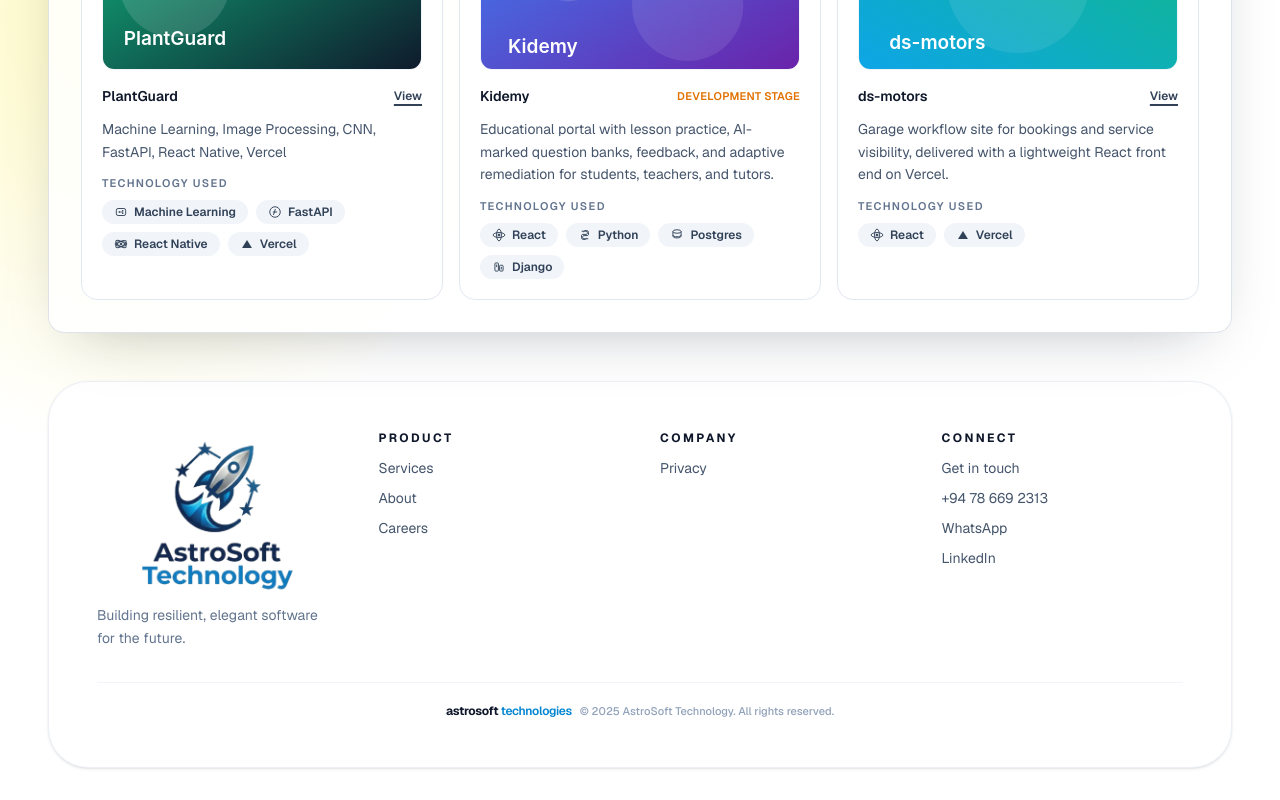
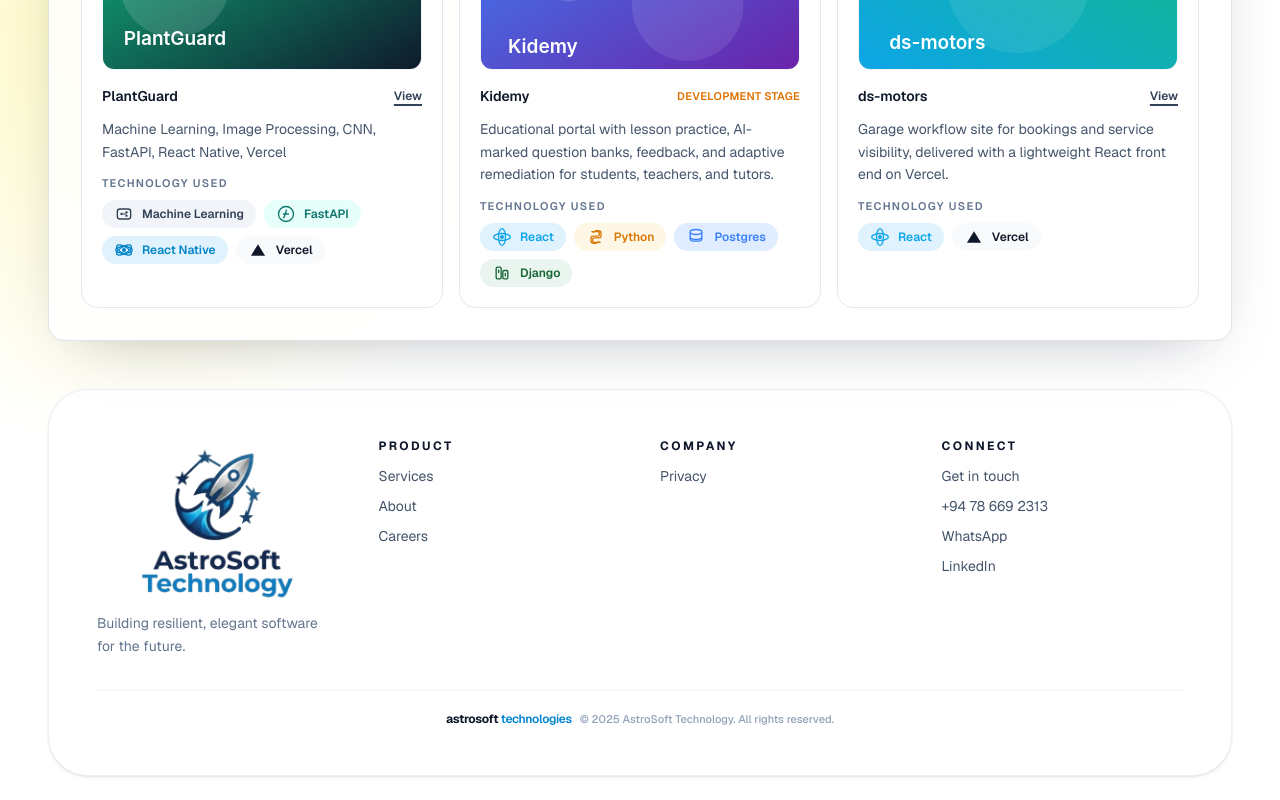
Before and after one commit to AstroSoft-Technology/astrosoft-technology, a Next.js app: page / in a window 1280 px wide. Shown: the part 1794-2594 px from the top of the page. Built offline with nearby package versions, Linux system fonts and the light colour scheme.

Commit message:
Update page.tsx

```diff
--- a/app/page.tsx
+++ b/app/page.tsx
@@ -19,7 +19,7 @@
 
 const techIcons: Record<string, ReactElement> = {
   React: (
-    <svg viewBox="0 0 24 24" className="h-3.5 w-3.5" fill="none">
+    <svg viewBox="0 0 24 24" className="h-5 w-5 shrink-0" fill="none">
       <g stroke="currentColor" strokeWidth="1.6" fill="none">
         <ellipse cx="12" cy="12" rx="10" ry="4.2" />
         <ellipse cx="12" cy="12" rx="4.2" ry="10" />
@@ -28,7 +28,7 @@
     </svg>
   ),
   "React Native": (
-    <svg viewBox="0 0 24 24" className="h-3.5 w-3.5" fill="none">
+    <svg viewBox="0 0 24 24" className="h-5 w-5 shrink-0" fill="none">
       <g stroke="currentColor" strokeWidth="1.6" fill="none">
         <ellipse cx="12" cy="12" rx="10" ry="4.2" />
         <ellipse
@@ -49,8 +49,260 @@
       </g>
     </svg>
   ),
+  "Next.js": (
+    <svg viewBox="0 0 24 24" className="h-5 w-5 shrink-0" fill="none">
+      <circle cx="12" cy="12" r="9" stroke="currentColor" strokeWidth="1.6" />
+      <path
+        d="M8.2 8.2v7.6M10 10l6 6"
+        stroke="currentColor"
+        strokeWidth="1.6"
+        strokeLinecap="round"
+      />
+    </svg>
+  ),
+  Node: (
+    <svg viewBox="0 0 24 24" className="h-5 w-5 shrink-0" fill="none">
+      <path
+        d="M12 3 4 7v10l8 4 8-4V7l-8-4Z"
+        stroke="currentColor"
+        strokeWidth="1.6"
+        fill="none"
+      />
+      <path
+        d="M9 12h6v3l-3 1.5L9 15v-3Z"
+        stroke="currentColor"
+        strokeWidth="1.6"
+        fill="none"
+      />
+    </svg>
+  ),
+  npm: (
+    <svg
+      viewBox="0 0 24 24"
+      className="h-5 w-5 shrink-0"
+      fill="currentColor"
+    >
+      <rect x="3" y="7" width="18" height="10" rx="1.2" />
+      <rect x="6" y="10" width="4" height="4" fill="#fff" />
+      <rect x="12" y="10" width="3" height="4" fill="#fff" />
+      <rect x="12" y="10" width="1" height="4" />
+    </svg>
+  ),
+  Tailwind: (
+    <svg viewBox="0 0 24 24" className="h-5 w-5 shrink-0" fill="none">
+      <path
+        d="M4 12c2-4 6-4 8 0 2 4 6 4 8 0"
+        stroke="currentColor"
+        strokeWidth="1.6"
+        strokeLinecap="round"
+      />
+      <path
+        d="M4 16c2-4 6-4 8 0"
+        stroke="currentColor"
+        strokeWidth="1.6"
+        strokeLinecap="round"
+      />
+    </svg>
+  ),
+  Vue: (
+    <svg viewBox="0 0 24 24" className="h-5 w-5 shrink-0" fill="none">
+      <path
+        d="M3 6h5l4 7 4-7h5l-9 15L3 6Z"
+        stroke="currentColor"
+        strokeWidth="1.6"
+        fill="none"
+      />
+      <path d="M6.5 6 12 15 17.5 6" stroke="currentColor" strokeWidth="1.6" />
+    </svg>
+  ),
+  Angular: (
+    <svg viewBox="0 0 24 24" className="h-5 w-5 shrink-0" fill="none">
+      <path
+        d="M12 3 4 7l2 10 6 4 6-4 2-10-8-4Z"
+        stroke="currentColor"
+        strokeWidth="1.6"
+        fill="none"
+      />
+      <path
+        d="M8.5 14h7L12 7 8.5 14Z"
+        stroke="currentColor"
+        strokeWidth="1.6"
+        fill="none"
+      />
+    </svg>
+  ),
+  PHP: (
+    <svg viewBox="0 0 24 24" className="h-5 w-5 shrink-0" fill="none">
+      <ellipse
+        cx="12"
+        cy="12"
+        rx="9"
+        ry="6"
+        stroke="currentColor"
+        strokeWidth="1.6"
+      />
+      <path
+        d="M7.5 10h2v4h-2m0 0v-4m7 0h2v4h-2m0 0v-4M12 10h2v4h-2v-4Z"
+        stroke="currentColor"
+        strokeWidth="1.6"
+        strokeLinecap="round"
+      />
+    </svg>
+  ),
+  Firebase: (
+    <svg viewBox="0 0 24 24" className="h-5 w-5 shrink-0" fill="none">
+      <path
+        d="m5 18 3-12 3 6 2-4 6 10-14 0Z"
+        stroke="currentColor"
+        strokeWidth="1.6"
+        strokeLinejoin="round"
+        fill="none"
+      />
+    </svg>
+  ),
+  "Google Cloud": (
+    <svg viewBox="0 0 24 24" className="h-5 w-5 shrink-0" fill="none">
+      <path
+        d="M8 16a4 4 0 1 1 0-8c1.2 0 2.3.5 3 1.3a4 4 0 1 1 5 6.7"
+        stroke="currentColor"
+        strokeWidth="1.6"
+      />
+      <path
+        d="M10 16h7"
+        stroke="currentColor"
+        strokeWidth="1.6"
+        strokeLinecap="round"
+      />
+    </svg>
+  ),
+  AWS: (
+    <svg viewBox="0 0 24 24" className="h-5 w-5 shrink-0" fill="none">
+      <path
+        d="M4 14c3 3 13 3 16 0"
+        stroke="currentColor"
+        strokeWidth="1.6"
+        strokeLinecap="round"
+      />
+      <path
+        d="M6 10h3m2 0h3m2 0h3"
+        stroke="currentColor"
+        strokeWidth="1.6"
+        strokeLinecap="round"
+      />
+    </svg>
+  ),
+  Android: (
+    <svg viewBox="0 0 24 24" className="h-5 w-5 shrink-0" fill="none">
+      <rect
+        x="6"
+        y="8"
+        width="12"
+        height="9"
+        rx="2"
+        stroke="currentColor"
+        strokeWidth="1.6"
+      />
+      <path
+        d="M8 7l2-3M16 7l-2-3"
+        stroke="currentColor"
+        strokeWidth="1.6"
+        strokeLinecap="round"
+      />
+      <circle cx="10" cy="11" r="0.8" fill="currentColor" />
+      <circle cx="14" cy="11" r="0.8" fill="currentColor" />
+    </svg>
+  ),
+  HTML5: (
+    <svg viewBox="0 0 24 24" className="h-5 w-5 shrink-0" fill="none">
+      <path
+        d="M5 3h14l-1.5 16L12 21l-5.5-2L5 3Z"
+        stroke="currentColor"
+        strokeWidth="1.6"
+        fill="none"
+      />
+      <path d="M8 7h8M8 11h7M9 15h6" stroke="currentColor" strokeWidth="1.6" />
+    </svg>
+  ),
+  CSS3: (
+    <svg viewBox="0 0 24 24" className="h-5 w-5 shrink-0" fill="none">
+      <path
+        d="M5 3h14l-1.5 16L12 21l-5.5-2L5 3Z"
+        stroke="currentColor"
+        strokeWidth="1.6"
+        fill="none"
+      />
+      <path d="M8 7h8M8 11h8M8 15h7" stroke="currentColor" strokeWidth="1.6" />
+    </svg>
+  ),
+  WordPress: (
+    <svg viewBox="0 0 24 24" className="h-5 w-5 shrink-0" fill="none">
+      <circle cx="12" cy="12" r="9" stroke="currentColor" strokeWidth="1.6" />
+      <path
+        d="M9 8c1 0 2 2 3 6 1 3 2 5 2 5M7 12c0 2 1 4 2 7"
+        stroke="currentColor"
+        strokeWidth="1.6"
+        strokeLinecap="round"
+      />
+    </svg>
+  ),
+  Laravel: (
+    <svg viewBox="0 0 24 24" className="h-5 w-5 shrink-0" fill="none">
+      <path
+        d="M4 8 10 5l4 2-6 3-4-2Zm6 3 4 2 6-3-4-2-6 3Zm0 0v6l4 2v-6l-4-2Z"
+        stroke="currentColor"
+        strokeWidth="1.6"
+        fill="none"
+      />
+    </svg>
+  ),
+  Flutter: (
+    <svg viewBox="0 0 24 24" className="h-5 w-5 shrink-0" fill="none">
+      <path
+        d="m6 14 8-8h4l-12 12 4 0 8-8"
+        stroke="currentColor"
+        strokeWidth="1.6"
+        strokeLinecap="round"
+      />
+    </svg>
+  ),
+  MongoDB: (
+    <svg viewBox="0 0 24 24" className="h-5 w-5 shrink-0" fill="none">
+      <path
+        d="M12 3s5 4 5 10-5 8-5 8-5-2-5-8 5-10 5-10Z"
+        stroke="currentColor"
+        strokeWidth="1.6"
+        fill="none"
+      />
+      <path
+        d="M12 7v10"
+        stroke="currentColor"
+        strokeWidth="1.6"
+        strokeLinecap="round"
+      />
+    </svg>
+  ),
+  MySQL: (
+    <svg viewBox="0 0 24 24" className="h-5 w-5 shrink-0" fill="none">
+      <path
+        d="M6 16c0-3 3-6 6-6s6 3 6 6"
+        stroke="currentColor"
+        strokeWidth="1.6"
+      />
+      <path
+        d="M9 16c0-2 1.5-3 3-3s3 1 3 3"
+        stroke="currentColor"
+        strokeWidth="1.6"
+      />
+      <path
+        d="M3 16h18"
+        stroke="currentColor"
+        strokeWidth="1.6"
+        strokeLinecap="round"
+      />
+    </svg>
+  ),
   Python: (
-    <svg viewBox="0 0 24 24" className="h-3.5 w-3.5" fill="none">
+    <svg viewBox="0 0 24 24" className="h-5 w-5 shrink-0" fill="none">
       <path
         d="M11.5 4.5h3.5a3 3 0 0 1 3 3V11c0 1.1-.9 2-2 2h-6a2 2 0 0 0-2 2v1.5c0 1.1.9 2 2 2H17"
         stroke="currentColor"
@@ -70,7 +322,7 @@
     </svg>
   ),
   Postgres: (
-    <svg viewBox="0 0 24 24" className="h-3.5 w-3.5" fill="none">
+    <svg viewBox="0 0 24 24" className="h-5 w-5 shrink-0" fill="none">
       <ellipse
         cx="12"
         cy="6"
@@ -93,7 +345,7 @@
     </svg>
   ),
   Django: (
-    <svg viewBox="0 0 24 24" className="h-3.5 w-3.5" fill="none">
+    <svg viewBox="0 0 24 24" className="h-5 w-5 shrink-0" fill="none">
       <rect
         x="5"
         y="5"
@@ -127,7 +379,7 @@
     </svg>
   ),
   FastAPI: (
-    <svg viewBox="0 0 24 24" className="h-3.5 w-3.5" fill="none">
+    <svg viewBox="0 0 24 24" className="h-5 w-5 shrink-0" fill="none">
       <circle cx="12" cy="12" r="9" stroke="currentColor" strokeWidth="1.6" />
       <path
         d="M9 12h6m-2.5-4.5-3 9"
@@ -139,7 +391,7 @@
     </svg>
   ),
   "Machine Learning": (
-    <svg viewBox="0 0 24 24" className="h-3.5 w-3.5" fill="none">
+    <svg viewBox="0 0 24 24" className="h-5 w-5 shrink-0" fill="none">
       <rect
         x="4"
         y="6"
@@ -161,12 +413,16 @@
     </svg>
   ),
   Vercel: (
-    <svg viewBox="0 0 24 24" className="h-3.5 w-3.5" fill="currentColor">
+    <svg
+      viewBox="0 0 24 24"
+      className="h-5 w-5 shrink-0"
+      fill="currentColor"
+    >
       <path d="m12 5 8.5 14h-17z" />
     </svg>
   ),
   Expo: (
-    <svg viewBox="0 0 24 24" className="h-3.5 w-3.5" fill="none">
+    <svg viewBox="0 0 24 24" className="h-5 w-5 shrink-0" fill="none">
       <path
         d="m9 18 3-12 3 12"
         stroke="currentColor"
@@ -182,6 +438,35 @@
       />
     </svg>
   ),
+};
+const techColors: Record<string, { bg: string; fg: string }> = {
+  React: { bg: "#E0F2FE", fg: "#0EA5E9" },
+  "React Native": { bg: "#E0F2FE", fg: "#0284C7" },
+  "Next.js": { bg: "#F8FAFC", fg: "#0B1220" },
+  Node: { bg: "#E6F7F0", fg: "#047857" },
+  npm: { bg: "#FEE2E2", fg: "#B91C1C" },
+  Tailwind: { bg: "#E0F7FA", fg: "#0EA5A3" },
+  Vue: { bg: "#E8F5E9", fg: "#16A34A" },
+  Angular: { bg: "#FEE2E2", fg: "#DC2626" },
+  PHP: { bg: "#EDE9FE", fg: "#4C1D95" },
+  Firebase: { bg: "#FFF7ED", fg: "#EA580C" },
+  "Google Cloud": { bg: "#EFF6FF", fg: "#3B82F6" },
+  AWS: { bg: "#FFF7ED", fg: "#7C2D12" },
+  Android: { bg: "#ECFDF5", fg: "#059669" },
+  HTML5: { bg: "#FFF1F2", fg: "#DC2626" },
+  CSS3: { bg: "#EFF6FF", fg: "#2563EB" },
+  WordPress: { bg: "#E0F2FE", fg: "#0369A1" },
+  Laravel: { bg: "#FFE4E6", fg: "#E11D48" },
+  Flutter: { bg: "#E0F2FE", fg: "#0284C7" },
+  MongoDB: { bg: "#ECFDF5", fg: "#16A34A" },
+  MySQL: { bg: "#E0E7FF", fg: "#4338CA" },
+  Python: { bg: "#FFF7E6", fg: "#D97706" },
+  Postgres: { bg: "#E0ECFF", fg: "#3B82F6" },
+  Django: { bg: "#E9F5EE", fg: "#166534" },
+  FastAPI: { bg: "#E6FFFA", fg: "#0F766E" },
+  "Machine Learning": { bg: "#F1F5F9", fg: "#334155" },
+  Vercel: { bg: "#F8FAFC", fg: "#0F172A" },
+  Expo: { bg: "#F3F4F6", fg: "#111827" },
 };
 
 const work = [
@@ -553,17 +838,27 @@
                   Technology used
                 </div>
                 <div className="flex flex-wrap gap-2">
-                  {item.tech.map((tag) => (
+                  {item.tech.map((tag) => {
+                    const colors = techColors[tag] ?? {
+                      bg: "#F1F5F9",
+                      fg: "#334155",
+                    };
+                    return (
                       <span
                         key={tag}
-                      className="inline-flex items-center gap-1.5 rounded-full bg-slate-100 px-3 py-1 text-xs font-semibold text-slate-700"
+                        className="inline-flex items-center gap-2 rounded-full px-3 py-1 text-xs font-semibold"
+                        style={{
+                          backgroundColor: colors.bg,
+                          color: colors.fg,
+                        }}
                       >
                         {techIcons[tag] ?? (
-                        <span className="inline-block h-2 w-2 rounded-full bg-slate-400" />
+                          <span className="inline-block h-3 w-3 rounded-full bg-slate-400" />
                         )}
                         {tag}
                       </span>
-                  ))}
+                    );
+                  })}
                 </div>
               </div>
             </div>
```
Lines whose indentation alone changed are shown as unchanged.
